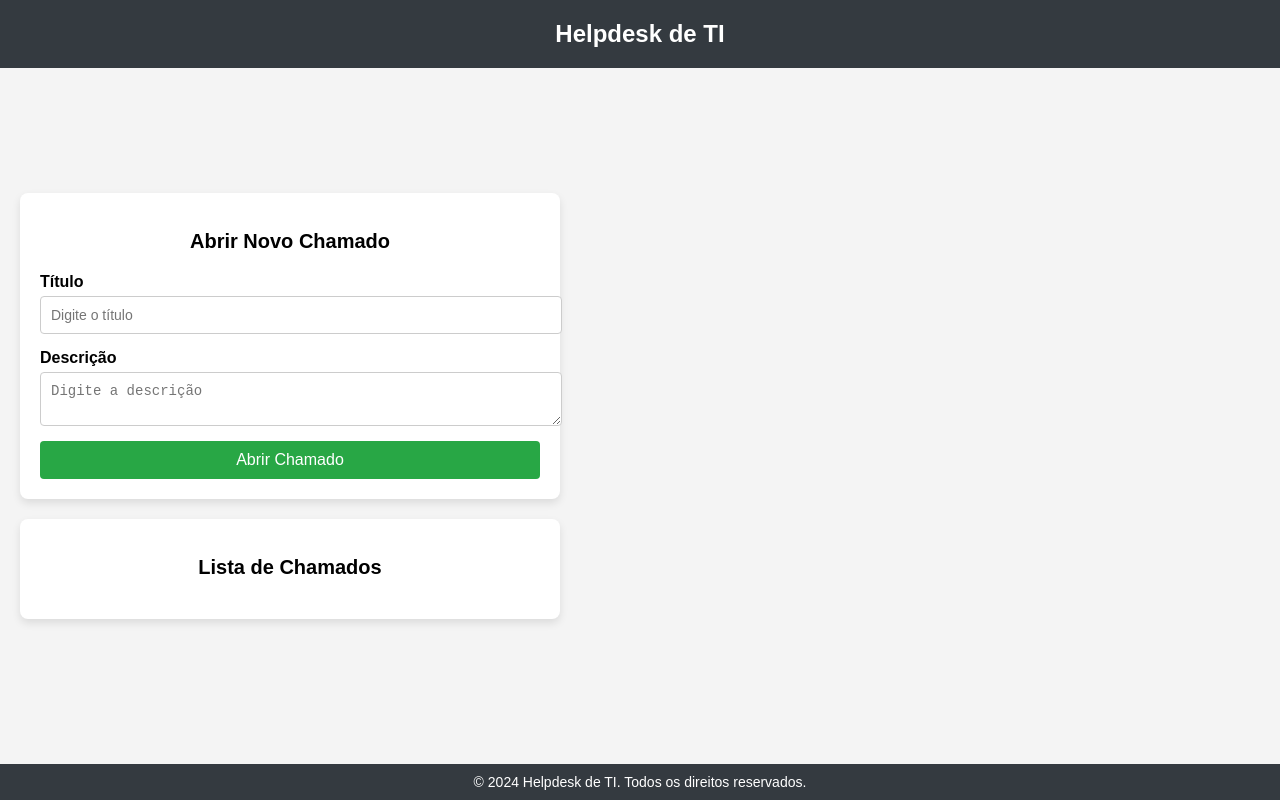
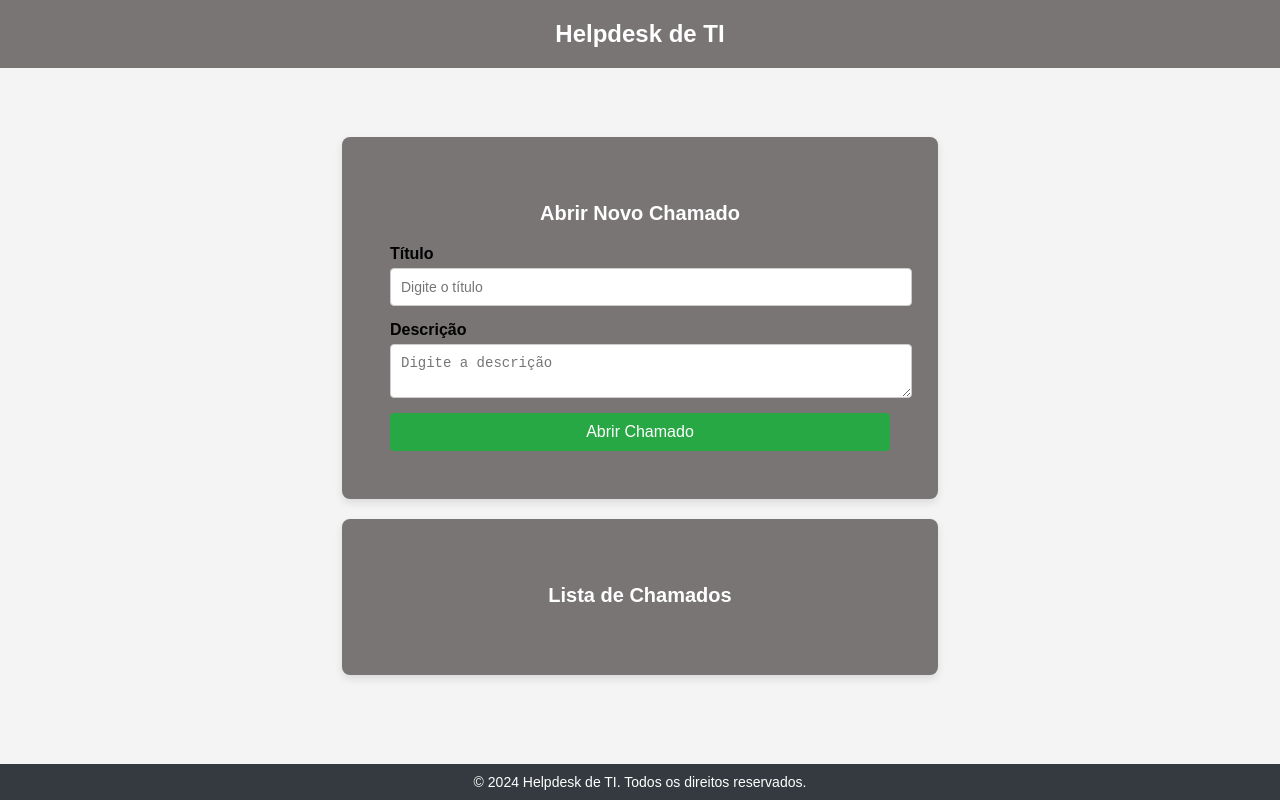
Before and after one commit to MichelAlmeida1990/chamadosTI, a plain HTML site: page index.html in a window 1280 px wide. Drawn offline with Linux system fonts and the light colour scheme.

Commit message:
Correções na estilização

```diff
--- a/estilos.css
+++ b/estilos.css
@@ -9,7 +9,7 @@ body {
   }
 
   .cabecalho {
-    background-color: #343a40;
+    background-color: #797575;
     color: white;
     padding: 20px 0;
     text-align: center;
@@ -25,14 +25,15 @@ body {
     padding: 20px;
     display: flex;
     justify-content: center;
-    align-items: flex-start;
+    align-items: center;
     flex-direction: column;
+
   }
 
   .secao-formulario,
   .secao-lista-chamados {
-    background-color: #fff;
-    padding: 20px;
+    background-color: #797575;
+    padding: 48px;
     border-radius: 8px;
     box-shadow: 0 4px 8px rgba(0, 0, 0, 0.1);
     width: 100%;
@@ -45,6 +46,7 @@ body {
     text-align: center;
     margin-bottom: 20px;
     font-size: 20px;
+    color:white;
   }
 
   .formulario {
```
